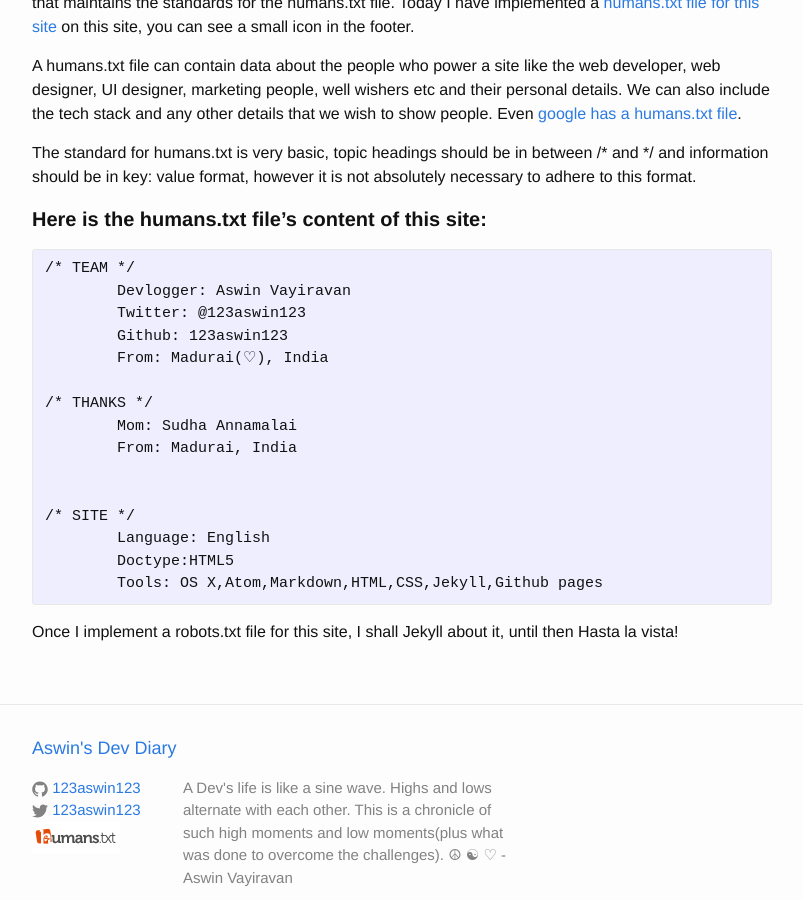
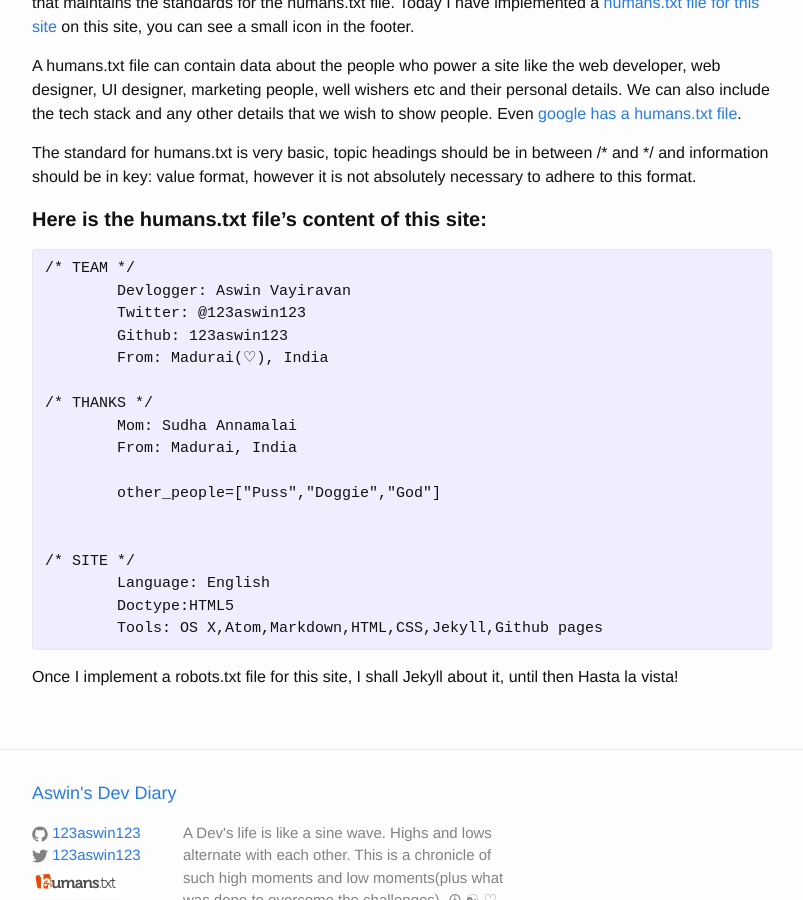
Before and after one commit to 123aswin123/123aswin123.github.io, a Jekyll site: the page built from _posts/2015-03-21-what-is-humans-dot-txt-file.markdown, in a window 1280 px wide and 900 px high, scrolled down 664 px. Shown: the whole window, without its empty margins (238-1041 px from the left). Built offline with Jekyll 4.4.1, drawn with Linux system fonts in a browser that asks for light colours.

Commit message:
Added other_people to humans.txt

```diff
--- a/_posts/2015-03-21-what-is-humans-dot-txt-file.markdown
+++ b/_posts/2015-03-21-what-is-humans-dot-txt-file.markdown
@@ -31,13 +31,14 @@ The standard for humans.txt is very basic, topic headings should be in between /
         Mom: Sudha Annamalai
         From: Madurai, India
 
+        other_people=["Puss","Doggie","God"]
+
 
 /* SITE */
         Language: English
         Doctype:HTML5
         Tools: OS X,Atom,Markdown,HTML,CSS,Jekyll,Github pages
 
-
 {% endhighlight %}
 
 Once I implement a robots.txt file for this site, I shall Jekyll about it, until then Hasta la vista!
--- a/humans.txt
+++ b/humans.txt
@@ -8,6 +8,8 @@
         Mom: Sudha Annamalai
         From: Madurai, India
 
+        other_people=["Puss","Doggie","God"]
+
 
 /* SITE */
         Language: English
```
